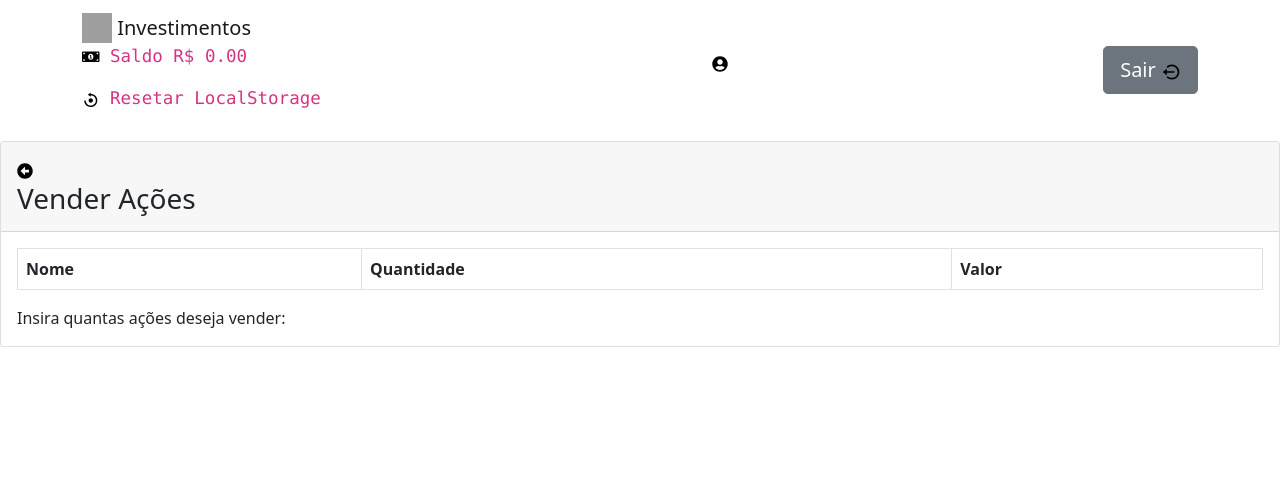
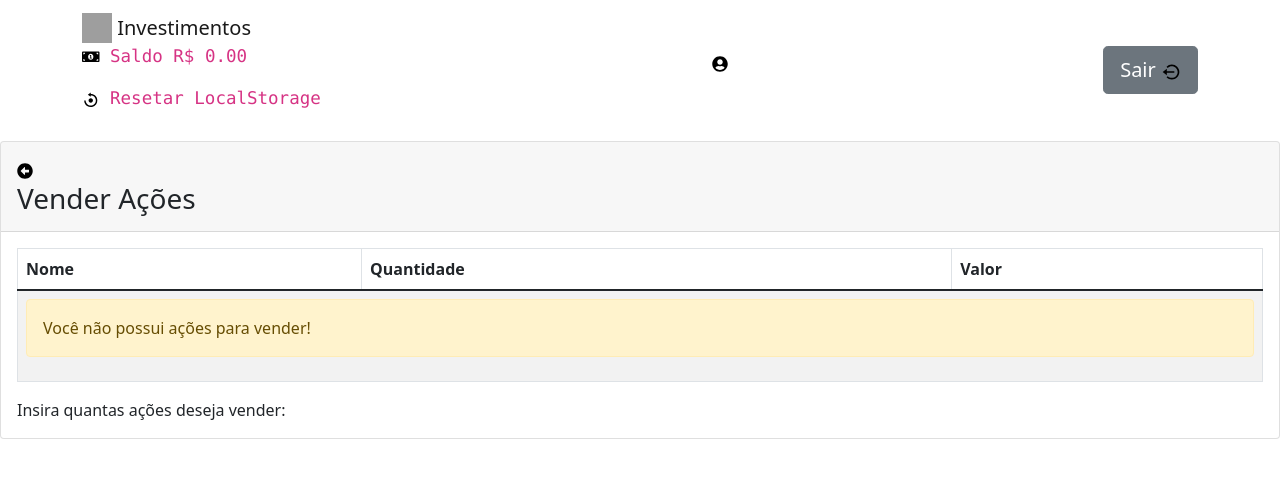
Before and after one commit to Underewarrr/xp-wallet, a React (Create React App) app: page /painel/investimentos/vender/1 in a window 1280 px wide. Shown: the top 478 px of the page. Built offline with nearby package versions, Linux system fonts and the light colour scheme; grey boxes are pictures that could not be loaded.

Commit message:
Dev: Atualiza saldo do usuario ao vender uma ação no mercado

```diff
--- a/src/component/SellStock.jsx
+++ b/src/component/SellStock.jsx
@@ -63,23 +63,29 @@ const SellStock = props => {
     function handleSell() {
         const stockQuantity = userQuantityToSell;
         const buyedStockQuantity = buyedStock.reduce((acc, stock) => acc + stock.quantity);
-        if (userQuantityToSell > buyedStockQuantity) {
+        if (buyedStockQuantity.quantity < stockQuantity) {
             setShowAlertDanger(true);
             console.log('Quantidade de ações que você deseja vender é maior que a quantidade de ações que você possui');
         }
         else {
-            console.log(userQuantityToSell, buyedStockQuantity);
+            console.log(userQuantityToSell + 'Quantidade de ações que você deseja vender');
+            console.log(buyedStockQuantity.quantity)
             // remove 1 quantity from buyedStock with same id as userStock
             const newBuyedStock = buyedStock.map(stock => {
                 if (stock.id === stock.id) {
                     stock.quantity = stock.quantity - stockQuantity;
+                    stock.value = stock.value - userPriceToSell;
                 }
                 return stock;
             }
             );
             setBuyedStock(newBuyedStock);
             localStorage.setItem('buyedStock', JSON.stringify(newBuyedStock));
-            // remove 1 quantity from userStock with same id as userStock
+            // remove balance from userBalance
+            const newUserBalance = userBalance + userPriceToSell;
+            setUserBalance(newUserBalance);
+            localStorage.setItem('userBalance', JSON.stringify(newUserBalance));
+
 
         }
     }
@@ -130,9 +136,19 @@ const SellStock = props => {
                          </tr>
                      </thead>
                      <tbody>
-                        {
+
+                        {buyedStock.length === 0 ?
+                            <tr>
+                                <td colSpan="3">
+                                    <Alert variant="warning">
+                                        Você não possui ações para vender!
+                                    </Alert>
+                                </td>
+                            </tr>
+                            :
+
                             // show only buyedStock with id equal to userStocks
-                            buyedStock.map(stock => {
+                            buyedStock.filter(stock => stock.quantity > 0).map(stock => {
                                 if (stock.id === userStocks[0].id) {
                                     return (
                                         <tr key={stock.id}>
```
